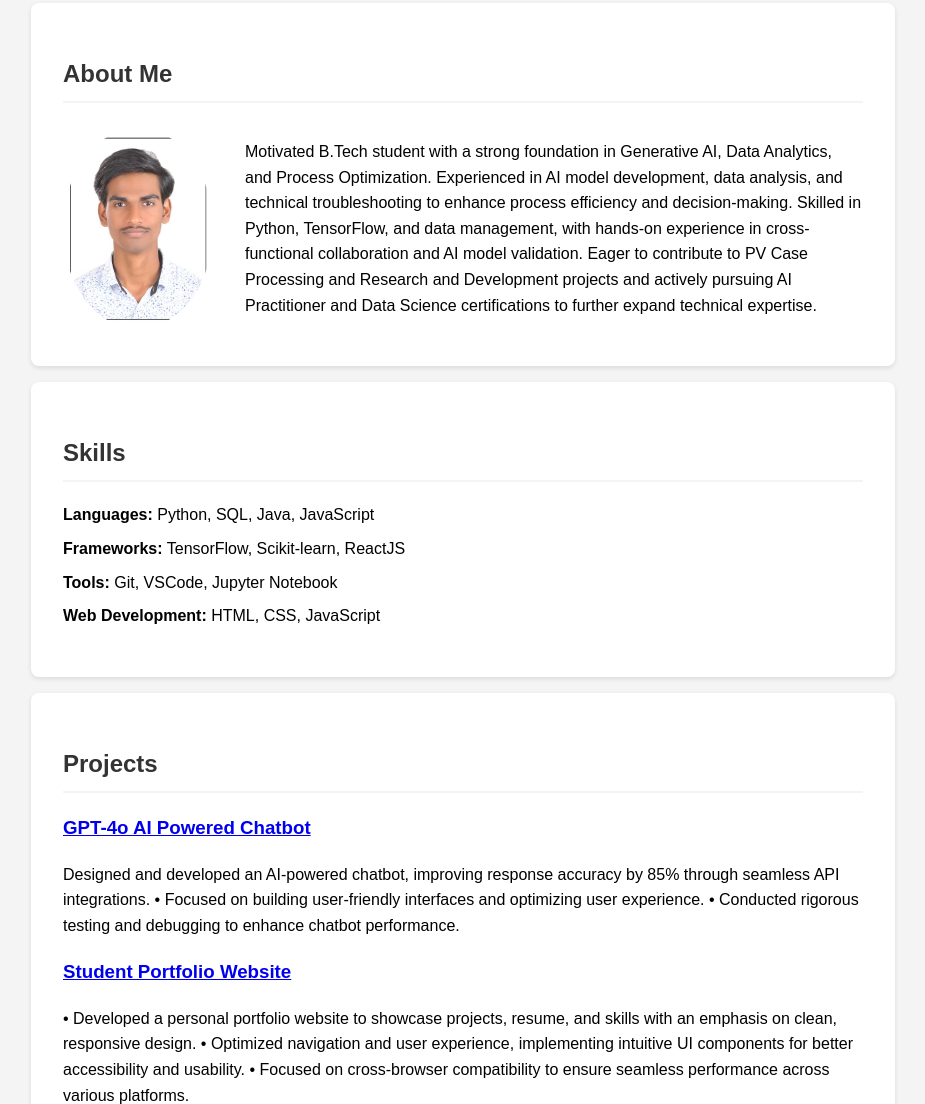
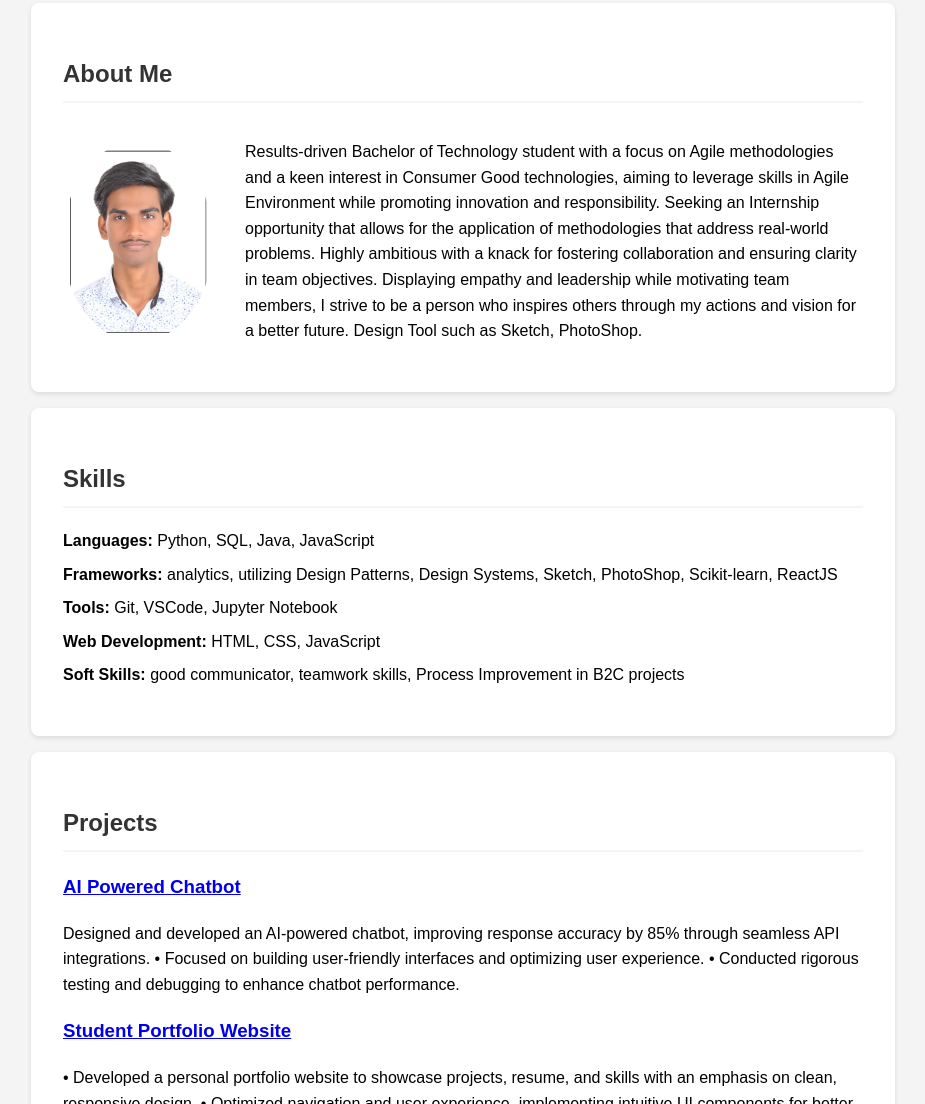
Before and after one commit to Moses02git/Portfolio-website, a plain HTML site: page index.html in a window 1280 px wide. Shown: the part 154-1258 px from the top of the page, without its empty margins (177-1102 px from the left). Drawn offline with Linux system fonts and the light colour scheme; files that its build step writes are made by us from their sources; files whose address does not match are found by name.

Commit message:
Update index.html

```diff
--- a/index.html
+++ b/index.html
@@ -18,12 +18,7 @@
     <h2>About Me</h2>
     <div class="about-container">
       <img src="images/profile.jpg" alt="Moses Praisy">
-      <p>Motivated B.Tech student with a strong foundation in Generative AI, Data Analytics, and Process
-        Optimization. Experienced in AI model development, data analysis, and technical troubleshooting to
-        enhance process efficiency and decision-making. Skilled in Python, TensorFlow, and data management,
-        with hands-on experience in cross-functional collaboration and AI model validation. Eager to contribute
-        to PV Case Processing and Research and Development projects and actively pursuing AI Practitioner
-        and Data Science certifications to further expand technical expertise.
+      <p>Results-driven Bachelor of Technology student with a focus on Agile methodologies and a keen interest in Consumer Good technologies, aiming to leverage skills in Agile Environment while promoting innovation and responsibility. Seeking an Internship opportunity that allows for the application of methodologies that address real-world problems. Highly ambitious with a knack for fostering collaboration and ensuring clarity in team objectives. Displaying empathy and leadership while motivating team members, I strive to be a person who inspires others through my actions and vision for a better future. Design Tool such as Sketch, PhotoShop.
         </p>
     </div>
   </section>
@@ -32,9 +27,10 @@
     <h2>Skills</h2>
     <ul>
       <li><strong>Languages:</strong> Python, SQL, Java, JavaScript</li>
-      <li><strong>Frameworks:</strong> TensorFlow, Scikit-learn, ReactJS</li>
+      <li><strong>Frameworks:</strong>  analytics, utilizing Design Patterns, Design Systems, Sketch, PhotoShop, Scikit-learn, ReactJS</li>
       <li><strong>Tools:</strong> Git, VSCode, Jupyter Notebook</li>
       <li><strong>Web Development:</strong> HTML, CSS, JavaScript</li>
+      <li><strong>Soft Skills:</strong> good communicator, teamwork skills, Process Improvement in B2C projects</li>
     </ul>
   </section>
 
@@ -42,7 +38,7 @@
     <h2>Projects</h2>
     <div class="project">
       <h3>
-        <a href="https://github.com/Moses02git" target="_blank">GPT-4o AI Powered Chatbot</a>
+        <a href="https://github.com/Moses02git" target="_blank">AI Powered Chatbot</a>
       </h3>
       <p>Designed and developed an AI-powered chatbot, improving response accuracy by 85% through seamless API integrations.
         • Focused on building user-friendly interfaces and optimizing user experience.
@@ -62,7 +58,7 @@
 
   <section id="resume">
     <h2>Resume</h2>
-    <a href="resume/Moses_Praisy_Resume.pdf" download> My Resume</a>
+    <a href="https://drive.google.com/file/d/1FglGe5LdBC135gz3ypPYaKoBh6-hK6Q3/view?usp=sharing" download> My Resume</a>
   </section>
 
   <section id="contact">
```
